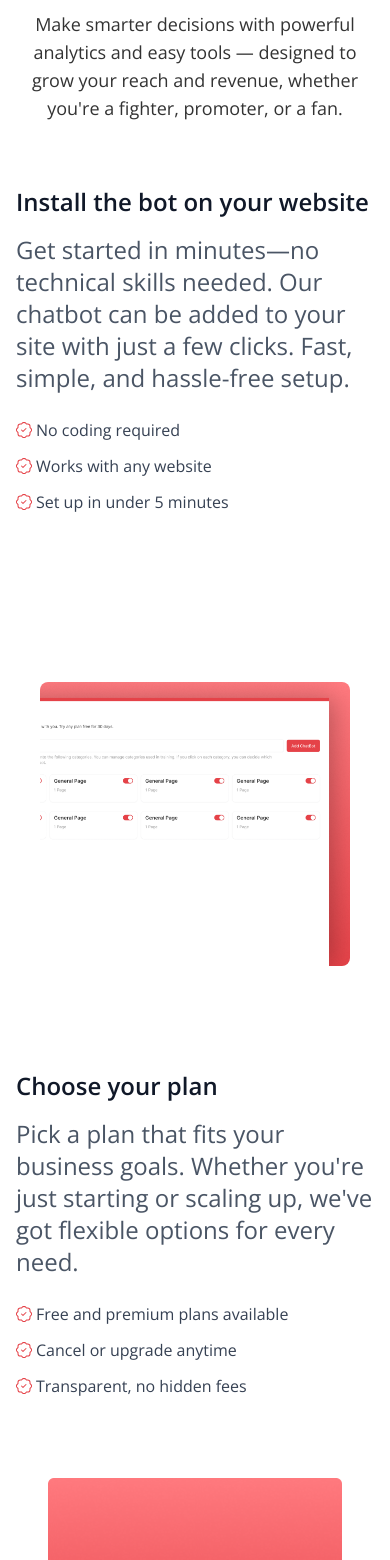
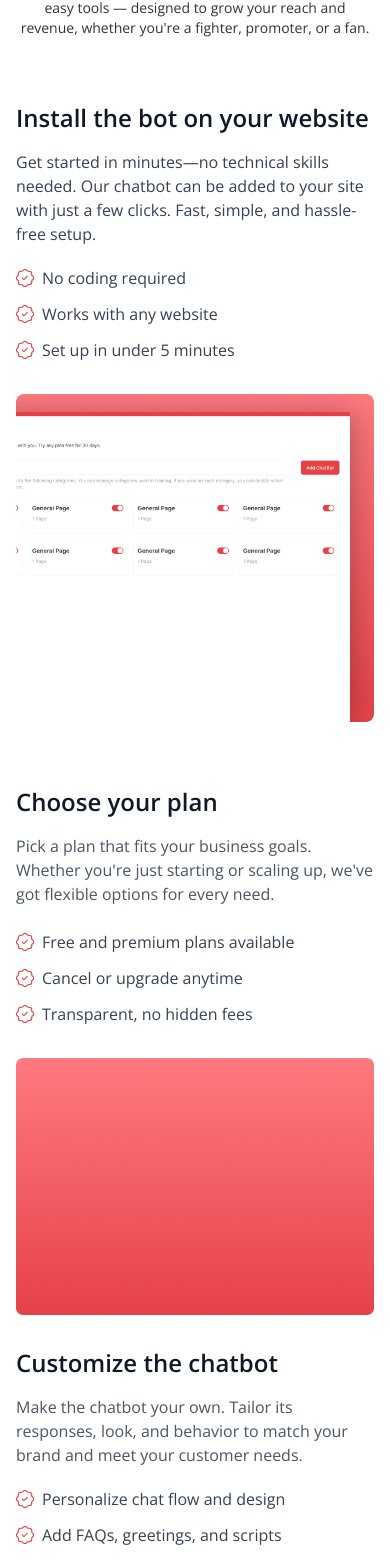
Before and after one commit to arman-miaa/ChatBot, a React (Vite) app: page / in a window 390 px wide. Shown: the part 1124-2684 px from the top of the page. Built offline with nearby package versions, Linux system fonts and the light colour scheme.

Commit message:
How it works section responsive done

```diff
--- a/src/components/WorkSection.jsx
+++ b/src/components/WorkSection.jsx
@@ -5,14 +5,14 @@ import workImg3 from "../assets/workImg3.png"
 
 const WorkSection = () => {
   return (
-    <div id="howto" className="py-16 px-4 ">
+    <div id="howto" className="py-10 md:py-16 px-4 ">
       <div className="max-w-6xl mx-auto">
         {/* Header */}
         <div className="text-center mb-16">
-          <h2 className="text-3xl md:text-4xl font-medium text-gray-900 mb-4">
+          <h2 className="text-2xl md:text-4xl font-semibold text-gray-900 mb-3 md:mb-4">
             How it works
           </h2>
-          <p className="text-[#333333] max-w-2xl mx-auto text-lg">
+          <p className="text-[#333333] md:max-w-2xl mx-auto text-sm md:text-lg">
             Make smarter decisions with powerful analytics and easy tools —
             designed to grow your reach and revenue, whether you're a fighter,
             promoter, or a fan.
@@ -20,33 +20,33 @@ const WorkSection = () => {
         </div>
 
         {/* Step 1 - Install the bot */}
-        <div className="flex flex-col lg:flex-row items-center gap-36 mb-20">
+        <div className="flex flex-col lg:flex-row items-center md:gap-36 mb-16 md:mb-20">
           <div className="flex-1">
             <h3 className="text-2xl md:text-5xl font-semibold text-gray-900 mb-4">
               Install the bot on your website
             </h3>
-            <p className="text-gray-600 mb-6 text-2xl">
+            <p className="text-gray-700 mb-5 md:text-2xl">
               Get started in minutes—no technical skills needed. Our chatbot can
               be added to your site with just a few clicks. Fast, simple, and
               hassle-free setup.
             </p>
             <ul className="space-y-3">
-              <li className="flex items-center gap-1 text-gray-700">
-                <BsPatchCheck className="text-primaryColor" />
+              <li className="flex items-center gap-2 text-gray-700">
+                <BsPatchCheck className="text-primaryColor text-lg " />
                 No coding required
               </li>
-              <li className="flex items-center gap-1 text-gray-700">
-                <BsPatchCheck className="text-primaryColor" />
+              <li className="flex items-center gap-2 text-gray-700">
+                <BsPatchCheck className="text-primaryColor text-lg " />
                 Works with any website
               </li>
-              <li className="flex items-center gap-1 text-gray-700">
-                <BsPatchCheck className="text-primaryColor" />
+              <li className="flex items-center gap-2 text-gray-700">
+                <BsPatchCheck className="text-primaryColor text-lg " />
                 Set up in under 5 minutes
               </li>
             </ul>
           </div>
           <div className="flex-1">
-            <div className="bg-white rounded-lg  p-6">
+            <div className="bg-white rounded-lg mt-8 md:mt-0  md:p-6">
               <img
                 src={workImg1}
                 alt="Chatbot installation interface"
@@ -57,72 +57,72 @@ const WorkSection = () => {
         </div>
 
         {/* Step 2 - Choose your plan */}
-        <div className="flex flex-col lg:flex-row-reverse items-center gap-12 mb-20">
+        <div className="flex flex-col lg:flex-row-reverse items-center  md:gap-12 md:mb-20">
           <div className="flex-1">
             <h3 className="text-2xl md:text-5xl font-semibold text-gray-900 mb-4">
               Choose your plan
             </h3>
-            <p className="text-gray-600 mb-6 text-2xl">
+            <p className="text-gray-600 mb-6 md:text-2xl">
               Pick a plan that fits your business goals. Whether you're just
               starting or scaling up, we've got flexible options for every need.
             </p>
             <ul className="space-y-3">
-              <li className="flex items-center gap-1 text-gray-700">
-                <BsPatchCheck className="text-primaryColor" />
+              <li className="flex items-center gap-2 text-gray-700">
+                <BsPatchCheck className="text-primaryColor text-lg " />
                 Free and premium plans available
               </li>
-              <li className="flex items-center gap-1 text-gray-700">
-                <BsPatchCheck className="text-primaryColor" />
+              <li className="flex items-center gap-2 text-gray-700">
+                <BsPatchCheck className="text-primaryColor text-lg " />
                 Cancel or upgrade anytime
               </li>
-              <li className="flex items-center gap-1 text-gray-700">
-                <BsPatchCheck className="text-primaryColor" />
+              <li className="flex items-center gap-2 text-gray-700">
+                <BsPatchCheck className="text-primaryColor text-lg " />
                 Transparent, no hidden fees
               </li>
             </ul>
           </div>
           <div className="flex-1">
-            <div className="bg-gradient-to-br from-coral-400 to-coral-500 rounded-lg p-8 text-white">
+            <div className="bg-gradient-to-br from-coral-400 to-coral-500 rounded-lg md:p-8 text-white">
               <img
                 src={workImg2}
                 alt="Pricing plans interface"
-                className="w-full h-auto object-cover"
+                className="w-full h-auto object-cover mt-8 md:mt-0"
               />
             </div>
           </div>
         </div>
 
         {/* Step 3 - Customize the chatbot */}
-        <div className="flex flex-col lg:flex-row items-center gap-12">
+        <div className="flex flex-col lg:flex-row items-center md:gap-12">
           <div className="flex-1">
-            <h3 className="text-2xl md:text-5xl font-semibold text-gray-900 mb-4">
+            <h3 className="text-2xl md:text-5xl font-semibold text-gray-900 mt-8 md:mt-0 mb-4">
               Customize the chatbot
             </h3>
-            <p className="text-gray-600 mb-6 text-2xl">
+            <p className="text-gray-600 mb-5 md:mb-6 md:text-2xl">
               Make the chatbot your own. Tailor its responses, look, and
               behavior to match your brand and meet your customer needs.
             </p>
             <ul className="space-y-3">
-              <li className="flex items-center gap-1 text-gray-700">
-                <BsPatchCheck className="text-primaryColor" />
+              <li className="flex items-center gap-2 text-gray-700">
+                <BsPatchCheck className="text-primaryColor text-lg " />
                 Personalize chat flow and design
               </li>
-              <li className="flex items-center gap-1 text-gray-700">
-                <BsPatchCheck className="text-primaryColor" />
+              <li className="flex items-center gap-2 text-gray-700">
+                <BsPatchCheck className="text-primaryColor text-lg " />
                 Add FAQs, greetings, and scripts
               </li>
-              <li className="flex items-center gap-1 text-gray-700">
-                <BsPatchCheck className="text-primaryColor" />
+              <li className="flex items-center gap-2 text-gray-700">
+                <BsPatchCheck className="text-primaryColor text-lg " />
                 Advanced training with premium plans
               </li>
             </ul>
           </div>
           <div className="flex-1">
-            <div className="bg-white rounded-lg  p-6">
+            <div className="bg-white rounded-lg  md:p-6">
               <img
                 src={workImg3}
                 alt="Chatbot customization interface"
-                className="w-full h-auto rounded-lg"
+                className="w-full h-auto rounded-lg mt-8 md:mt-0"
               />
             </div>
           </div>
```
